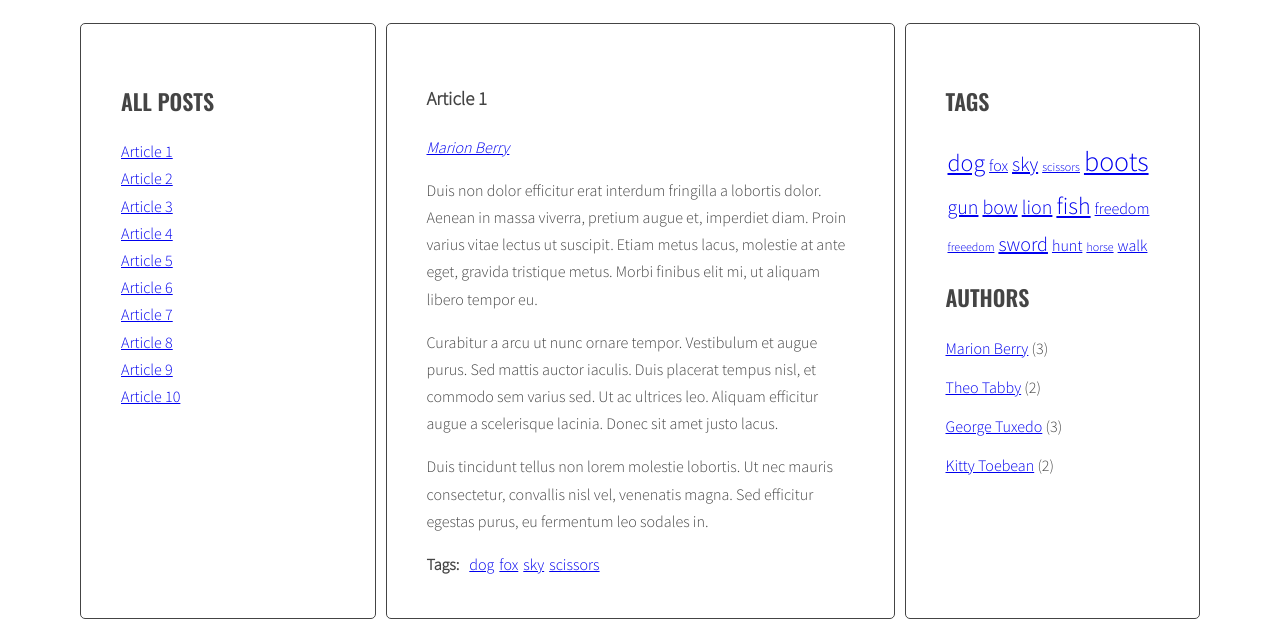
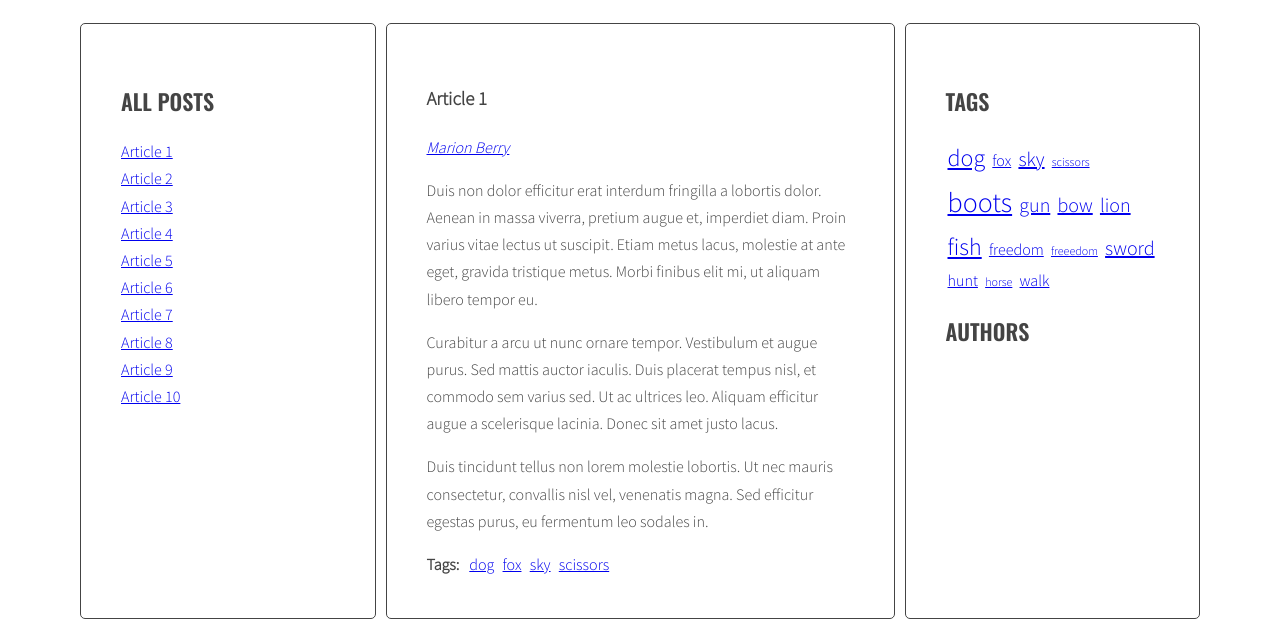
Before and after one commit to ichtys77/javascript-blog, a website: page index.html in a window 1280 px wide. Shown: the part 220-847 px from the top of the page. Drawn offline with nearby package versions, Linux system fonts and the light colour scheme.

Commit message:
Add handlebars... almost DONE

```diff
--- a/index.html
+++ b/index.html
@@ -257,6 +257,32 @@
             </main>
         </div>
     </div>
+
+    <script id="template-article-link" type="text/x-handlebars-template">
+      <li><a href="#{{ id }}"><span>{{ title }}</span></a></li>
+    </script>
+
+    <script id="template-tag-link" type="text/x-handlebars-template">
+      <li><a href="#tag-{{ id }}">{{ id }}</a></li>
+    </script>
+
+    <script id="template-author-link" type="text/x-handlebars-template">
+      <a href="#{{ id }}">{{ id }}</a>
+    </script>
+
+    <script id='template-tag-cloud-link' type="text/x-handlebars-template">
+      {{#each tags}}
+      <li><a href="#tag-{{ tag }}" class={{ className }}>{{ tag }}</a></li>
+      {{/each}}
+    </script>
+
+    <script id='template-author-cloud-link' type="text/x-handlebars-template">
+      {{#each tags}}
+      <li><a href="#{{ id }}">{{ count }}</a></li>
+      {{/each}}
+    </script>
+
+    <script src="https://cdnjs.cloudflare.com/ajax/libs/handlebars.js/4.1.0/handlebars.min.js"></script>
     <script src="js/script.js"></script>
 </body>
 
--- a/js/script.js
+++ b/js/script.js
@@ -1,6 +1,50 @@
 /* eslint-disable no-undef */
 {
   'use strict';
+
+  const templates = {
+    articleLink: Handlebars.compile(document.querySelector('#template-article-link').innerHTML),
+    tagLink: Handlebars.compile(document.querySelector('#template-tag-link').innerHTML),
+    authorLink: Handlebars.compile(document.querySelector('#template-author-link').innerHTML),
+    tagCloudLink: Handlebars.compile(document.querySelector('#template-tag-cloud-link').innerHTML),
+    authorCloudLink: Handlebars.compile(document.querySelector('#template-author-cloud-link').innerHTML),
+  };
+
+  const optArticleSelector = '.post',
+    optTitleSelector = '.post-title',
+    optTitleListSelector = '.titles',
+    optArticleTagsSelector = '.post-tags .list',
+    optArticleAuthorSelector = '.post-author',
+    optTagsListSelector = '.list.tags',
+    optCloudClassCount = 5,
+    optCloudClassPrefix = 'tag-size-',
+    optAuthorsListSelector = '.list.authors';
+
+  /* const opts = {
+    tagSizes: {
+      count: 5,
+      classPrefix: 'tag-size-',
+    },
+  };
+
+  const select = {
+    all: {
+      articles: '.post',
+      linksTo: {
+        tags: 'a[href^="#tag-"]',
+        authors: 'a[href^="#author-"]',
+      },
+    },
+    article: {
+      tags: '.post-tags .list',
+      author: '.post-author',
+    },
+    listOf: {
+      titles: '.titles',
+      tags: '.tags.list',
+      authors: '.authors.list',
+    },
+  }; */
 
   const titleClickHandler = function (event) {
     event.preventDefault();
@@ -33,18 +77,6 @@
     targetArticle.classList.add('active');
   };
 
-  const optArticleSelector = '.post',
-    optTitleSelector = '.post-title',
-    optTitleListSelector = '.titles',
-    optArticleTagsSelector = '.post-tags .list',
-    optArticleAuthorSelector = '.post-author',
-    optTagsListSelector = '.list.tags',
-    optCloudClassCount = 5,
-    optCloudClassPrefix = 'tag-size-',
-    optAuthorsListSelector = '.list.authors';
-
-  // console.log(optTagsListSelector);
-
   function generateTitleLinks(customSelector = '') {
 
     /* [DONE] remove contents of titleList */
@@ -74,7 +106,9 @@
       const articleTitle = article.querySelector(optTitleSelector).innerHTML;
 
       /* [DONE] create HTML of the link */
-      const linkHTML = '<li><a href="#' + articleId + '"><span>' + articleTitle + '</span></a></li>';
+      //const linkHTML = '<li><a href="#' + articleId + '"><span>' + articleTitle + '</span></a></li>';
+      const linkHTMLData = { id: articleId, title: articleTitle };
+      const linkHTML = templates.articleLink(linkHTMLData);
 
       /* [DONE] insert link into html variable */
       //html = html + linkHTML;
@@ -154,7 +188,9 @@
       for (let tag of articleTagsArray) {
 
         /* [DONE] generate HTML of the link */
-        const linkHTML = '<li><a href="#tag-' + tag + '">' + tag + '</a></li>';
+        //const linkHTML = '<li><a href="#tag-' + tag + '">' + tag + '</a></li>';
+        const linkHTMLData = { id: tag };
+        const linkHTML = templates.tagLink(linkHTMLData);
         //console.log(linkHTML);
 
         /* [DONE] add generated code to html variable */
@@ -183,29 +219,38 @@
 
     /* [NEW] find list of tags in right column */
     const tagList = document.querySelector(optTagsListSelector);
-    console.log(tagList);
+    //console.log(tagList);
 
     /* [NEW] calculate numbers of tags params */
     const tagsParams = calculateTagsParams(allTags);
     //console.log('tagsParams:', tagsParams);
 
     /* [NEW] create variable for all links HTML code */
-    let allTagsHTML = '';
+    //let allTagsHTML = '';
+    const allTagsData = {tags: []};
+    console.log(allTagsData);
 
     /* [NEW] START LOOP: for each tag in allTags: */
     for (let tag in allTags) {
 
       /* [NEW] generate code of a link and add it to allTagHTML */
 
-      const tagLinkHTML = '<li><a href="#tag-' + tag + '" class="' + calculateTagClass(allTags[tag], tagsParams) + '"' + '">' + tag + '</a></li>';
-      allTagsHTML += tagLinkHTML;
+      //const tagLinkHTML = '<li><a href="#tag-' + tag + '" class="' + calculateTagClass(allTags[tag], tagsParams) + '"' + '">' + tag + '</a></li>';
+      //allTagsHTML += tagLinkHTML;
       // console.log('tagLinkHTML: ', tagLinkHTML);
+      allTagsData.tags.push({
+        tag: tag,
+        count: allTags[tag],
+        className: calculateTagClass(allTags[tag], tagsParams)
+      });
 
       /* [NEW] END LOOP: for each tag in allTags: */
     }
 
     /* [NEW] add html from allTags to tagList */
-    tagList.innerHTML = allTagsHTML;
+    //tagList.innerHTML = allTagsHTML;
+    tagList.innerHTML = templates.tagCloudLink(allTagsData);
+    console.log(allTagsData);
 
   }
 
@@ -321,11 +366,13 @@
       //console.log(articleAuthorsArray);
 
       /* [DONE] generate HTML of the link */
-      const authorLinkHTML = '<a href="#' + articleAuthor + '">' + articleAuthor + '</a>';
+      //const authorLinkHTML = '<a href="#' + articleAuthor + '">' + articleAuthor + '</a>';
+      const linkHTMLData = { id: articleAuthor };
+      const linkHTML = templates.authorLink(linkHTMLData);
       //console.log(authorLinkHTML);
 
       /* [DONE] add generated code to html variable */
-      authorWrapper.insertAdjacentHTML('beforeEnd', authorLinkHTML);
+      authorWrapper.insertAdjacentHTML('beforeEnd', linkHTML);
       //console.log(authorWrapper);
 
       /* [NEW] check if this link is NOT already in allAuthors */
@@ -342,30 +389,37 @@
 
     /* [NEW] find list of authors in right column */
     const authorList = document.querySelector(optAuthorsListSelector);
-    console.log(authorList);
+    //console.log(authorList);
 
     /* [NEW] calculate numbers of authors params */
     const authorParams = calculateAuthorParams(allAuthors);
     console.log(authorParams);
 
     /* [NEW] create variable for all links HTML code */
-    let allAuthorHTML = '';
-    console.log(allAuthorHTML);
+    //let allAuthorHTML = '';
+    //console.log(allAuthorHTML);
+    const allAuthorData = {author: []};
+    console.log(allAuthorData);
 
     /* [NEW] START LOOP: for each author in allAuthors: */
     for (let articleAuthor in allAuthors) {
 
       /* [NEW] generate code of a link and add it to allAuthorHTML */
-      const authorLinkHTML = '<li><a href="#' + articleAuthor + '">' + articleAuthor + '</a> (' + allAuthors[articleAuthor] + ')</li>';
-      allAuthorHTML += authorLinkHTML;
+      //const authorLinkHTML = '<li><a href="#' + articleAuthor + '">' + articleAuthor + '</a> (' + allAuthors[articleAuthor] + ')</li>';
+      //allAuthorHTML += authorLinkHTML;
       //console.log('authorLinkHTML: ', authorLinkHTML);
+      allAuthorData.author.push({
+        id: articleAuthor,
+        count: allAuthors[articleAuthor]
+      });
 
       /* [NEW] END LOOP: for each articleAuthor in allAuthors: */
     }
 
     /* [NEW] add html from allAuthors to authorList */
-    authorList.innerHTML = allAuthorHTML;
-
+    //authorList.innerHTML = allAuthorHTML;
+    authorList.innerHTML = templates.authorCloudLink(allAuthorData);
+    console.log(allAuthorData);
 
   }
 
```
